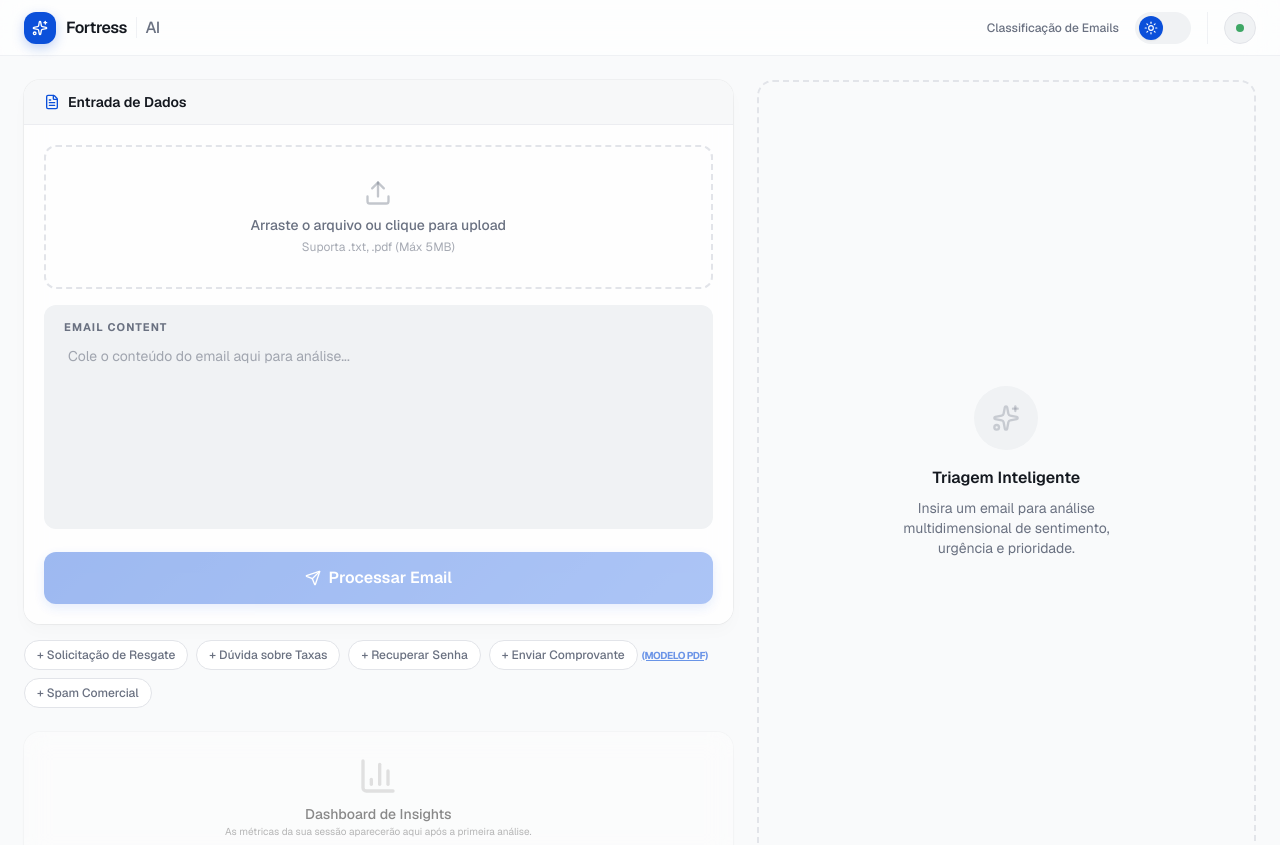
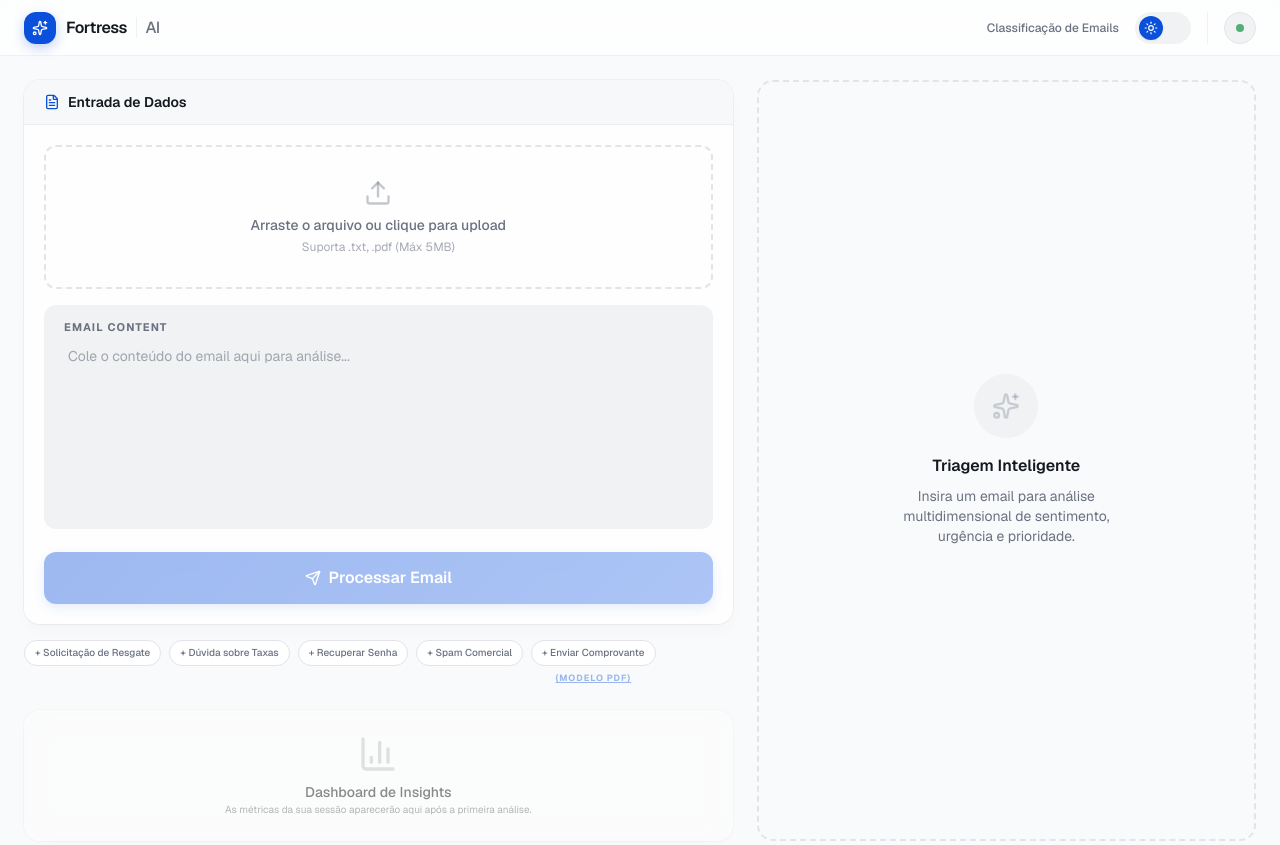
Before and after one commit to thomasleick/email-harmony-web, a Next.js app: page / in a window 1280 px wide. Shown: the top 845 px of the page. Built offline with nearby package versions, Linux system fonts and the light colour scheme.

Commit message:
style: refine example chips layout and PDF link positioning

```diff
--- a/src/features/email-analysis/components/EmailInput.tsx
+++ b/src/features/email-analysis/components/EmailInput.tsx
@@ -128,12 +128,12 @@ export function EmailInput({ onSubmit, loading }: EmailInputProps) {
         </div>
       </div>
 
-      <div className="flex gap-2 flex-wrap items-center">
+      <div className="flex gap-2 flex-wrap items-start">
         {EXAMPLE_EMAILS.map((ex) => (
-          <div key={ex.label} className="flex items-center gap-1 group">
+          <div key={ex.label} className="flex flex-col items-center gap-1.5">
             <button
               onClick={() => setText(ex.text)}
-              className="chip-button"
+              className="chip-button text-[10px] py-1 px-2.5 h-auto transition-all hover:scale-[1.02]"
             >
               + {ex.label}
             </button>
@@ -141,7 +141,7 @@ export function EmailInput({ onSubmit, loading }: EmailInputProps) {
               <a
                 href="/comprovante-modelo.pdf"
                 download
-                className="text-[10px] font-bold text-primary/60 hover:text-primary underline uppercase tracking-tighter transition-all"
+                className="text-[9px] font-bold text-primary/40 hover:text-primary underline uppercase tracking-widest transition-all px-1"
                 title="Baixar modelo para teste"
               >
                 (Modelo PDF)
--- a/src/features/email-analysis/domain/email.constants.ts
+++ b/src/features/email-analysis/domain/email.constants.ts
@@ -12,11 +12,11 @@ export const EXAMPLE_EMAILS = [
     text: 'Esqueci minha senha do aplicativo e não consigo realizar o primeiro acesso. Podem me ajudar?',
   },
   {
+    label: 'Spam Comercial',
+    text: 'Oferta imperdível! Ganhe até 500% de retorno com nosso novo fundo de investimentos. Clique aqui para saber mais.',
+  },
+  {
     label: 'Enviar Comprovante',
     text: 'Segue em anexo o comprovante da transferência de R$ 200,00 que realizei hoje cedo para minha conta corrente.',
   },
-  {
-    label: 'Spam Comercial',
-    text: 'Oferta imperdível! Ganhe até 500% de retorno com nosso novo fundo de investimentos. Clique aqui para saber mais.',
-  },
 ];
```
